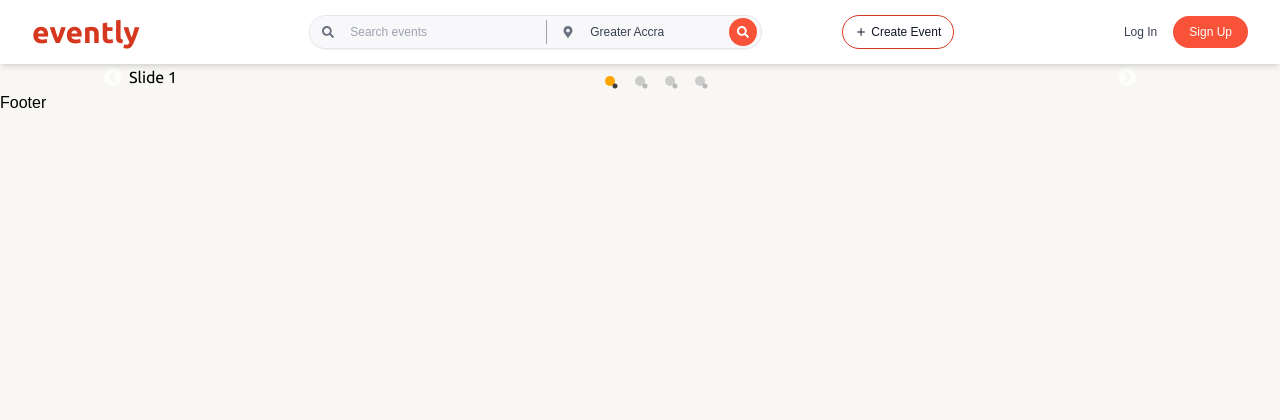
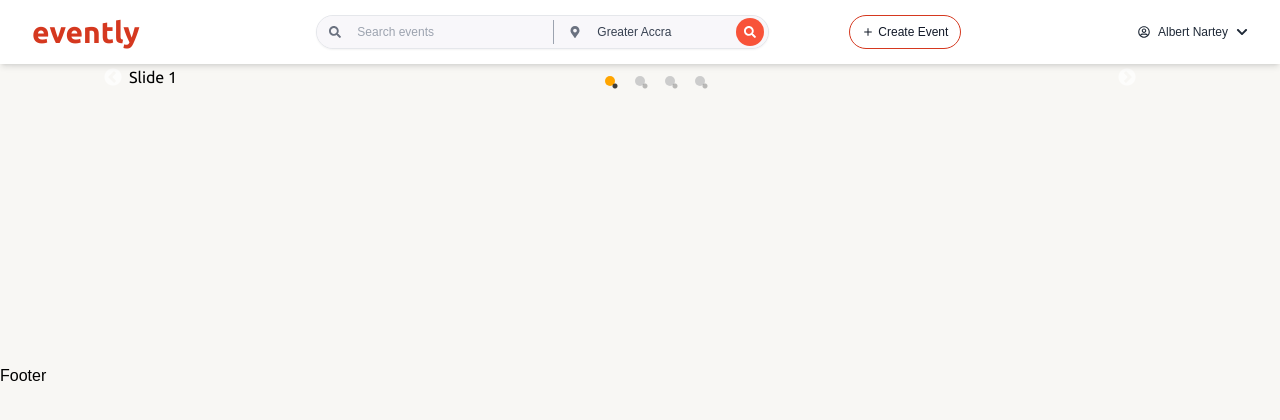
Before and after one commit to TEAM-CHARM/advert-app, a React (Vite) app: page / in a window 1280 px wide. Shown: the top 420 px of the page. Built offline with nearby package versions, Linux system fonts and the light colour scheme; a web font is replaced by a local one.

Commit message:
hero section

```diff
--- /dev/null
+++ b/src/components/navbar/components/UserMenu.jsx
@@ -0,0 +1,39 @@
+import React, { useState } from 'react';
+import { FaRegUserCircle, FaChevronDown, FaChevronUp } from 'react-icons/fa';
+
+const UserMenu = ({ user }) => {
+  const [isOpen, setIsOpen] = useState(false);
+
+  return (
+    <div
+      className="relative"
+      onMouseEnter={() => setIsOpen(true)}
+      onMouseLeave={() => setIsOpen(false)}
+    >
+      {/* User button */}
+      <button className='flex align-middle gap-2 items-center text-gray-800'>
+        <FaRegUserCircle />
+        <p>{user.name}</p>
+        {isOpen ? <FaChevronUp /> : <FaChevronDown />}
+      </button>
+
+      {/* Dropdown menu */}
+      {isOpen && (
+        <div className="absolute right-0 mt-2 w-48 bg-white border border-gray-200 rounded shadow-lg">
+          <ul className="py-2">
+            <li className="px-4 py-2 hover:bg-gray-100">Browse events</li>
+            <li className="px-4 py-2 hover:bg-gray-100">Manage my events</li>
+            <li className="px-4 py-2 hover:bg-gray-100">Tickets (0)</li>
+            <li className="px-4 py-2 hover:bg-gray-100">Liked</li>
+            <li className="px-4 py-2 hover:bg-gray-100">Following</li>
+            <li className="px-4 py-2 hover:bg-gray-100">Interests</li>
+            <li className="px-4 py-2 hover:bg-gray-100">Account settings</li>
+            <li className="px-4 py-2 hover:bg-gray-100">Log out</li>
+          </ul>
+        </div>
+      )}
+    </div>
+  );
+};
+
+export default UserMenu;
--- a/src/components/navbar/index.jsx
+++ b/src/components/navbar/index.jsx
@@ -2,8 +2,11 @@ import React, { useState, useEffect, useRef } from "react";
 import { Link } from "react-router-dom";
 import NavSearchBar from "./components/NavSearchBar";
 import { IoMdAdd } from "react-icons/io";
+import { useSelector } from "react-redux";
+import UserMenu from "./components/UserMenu";
 
 const Navbar = () => {
+  const { user } = useSelector((state) => ({ ...state }));
   const [isOpen, setIsOpen] = useState(false);
   const navbarRef = useRef(null);
   const [navbarHeight, setNavbarHeight] = useState(0);
@@ -41,6 +44,10 @@ const Navbar = () => {
 
             {/* Right-side buttons */}
             <div className="hidden md:flex items-center space-x-4">
+              {user ? (
+                <UserMenu user={user} />
+              ) : (
+                <>
                   <Link
                     to="/auth/login"
                     className="text-gray-700 hover:text-primary-dark"
@@ -53,6 +60,8 @@ const Navbar = () => {
                   >
                     Sign Up
                   </Link>
+                </>
+              )}
             </div>
 
             {/* Hamburger menu for small screens */}
--- a/src/pages/landing/sections/Hero.jsx
+++ b/src/pages/landing/sections/Hero.jsx
@@ -3,6 +3,10 @@ import Slider from "react-slick";
 import "slick-carousel/slick/slick.css";
 import "slick-carousel/slick/slick-theme.css";
 import "./hero.css";
+
+
+// Import Swiper styles
+import "swiper/css";
 const Hero = () => {
   const settings = {
     dots: true,
@@ -14,7 +18,7 @@ const Hero = () => {
     dotsClass: "slick-dots vertical-dots", // Custom dots class
   };
   return (
-    <div className="carousel-container">
+    <div className="carousel-container h-[300px]">
       <Slider {...settings}>
         <div>
           <h3>Slide 1</h3>
@@ -30,6 +34,7 @@ const Hero = () => {
         </div>
       </Slider>
     </div>
+
   );
 };
 
```
Also changed, not shown: 1 other file (tests, documents, lock files or other folders). Lines whose indentation alone changed are shown as unchanged.
